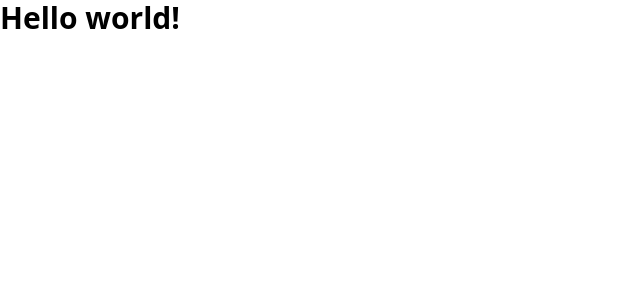
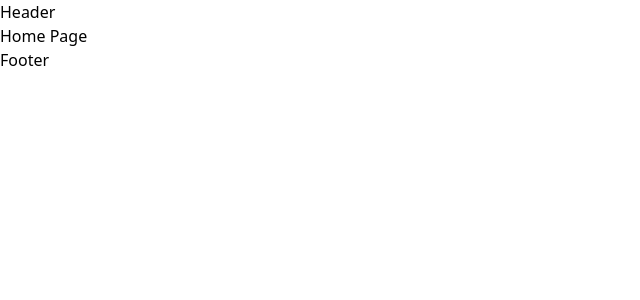
Before and after one commit to AhsantMozhgan/my-next-app, a Next.js app: page / in a window 1280 px wide. Shown: the top 300 px of the page, without its empty margins (0-640 px from the left). Built offline with nearby package versions, Linux system fonts and the light colour scheme.

Commit message:
layout-component

```diff
--- /dev/null
+++ b/components/Layout.js
@@ -0,0 +1,13 @@
+function Layout(props) {
+    return (
+        <>
+        <div>
+            <header>Header</header>
+            <main>{props.children}</main>
+            <footer>Footer</footer>
+        </div>
+        </>
+    )
+}
+
+export default Layout
--- a/pages/index.js
+++ b/pages/index.js
@@ -1,5 +1,7 @@
+import Layout from '../components/Layout'
+
 function Home() {
-  return <h1 className="text-3xl font-bold">Hello world!</h1>
+  return <Layout>Home Page</Layout>
 }
 
 export default Home
```
Also changed, not shown: 1 other file (tests, documents, lock files or other folders).
